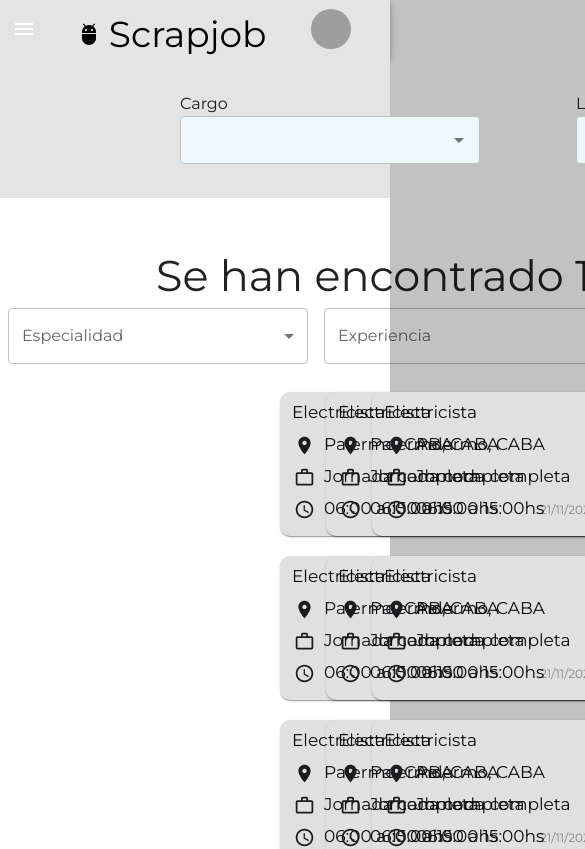
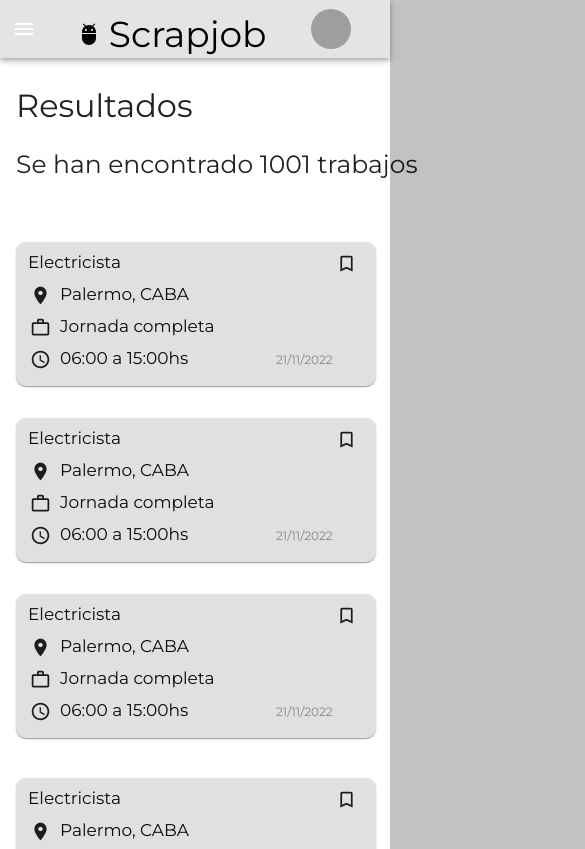
Before and after one commit to No-Country/s5-13-t-pern, a React (Vite) app in the folder packages/frontend/: page /jobs in a window 390 px wide. Shown: the top 849 px of the page, 585 px wide, since content can reach past the window. Built offline with nearby package versions, Linux system fonts and the light colour scheme; grey boxes are pictures that could not be loaded.

Commit message:
Jobs responsive

```diff
--- a/packages/frontend/src/components/Jobs/JobCard.jsx
+++ b/packages/frontend/src/components/Jobs/JobCard.jsx
@@ -6,16 +6,18 @@ import BookmarkBorderIcon from '@mui/icons-material/BookmarkBorder'
 import WorkOutlineIcon from '@mui/icons-material/WorkOutline'
 import AccessTimeIcon from '@mui/icons-material/AccessTime'
 import PlaceIcon from '@mui/icons-material/Place'
+import './JobCard.modules.css'
 
 const JobCard = (jobs) => {
     return (
         <Card
             sx={{
+                margin: '0px',
                 width: '360px',
                 height: '144px',
-                marginTop: '20px',
+                /* marginTop: '20px',
                 marginLeft: '20px',
-                marginRight: '20px',
+                marginRight: '20px', */
                 borderRadius: '10px',
                 bgcolor: '#E0E0E0',
             }}
--- /dev/null
+++ b/packages/frontend/src/components/Jobs/JobCard.modules.css
@@ -0,0 +1,8 @@
+.MuiPaper-root
+    MuiPaper-elevation
+    MuiPaper-rounded
+    MuiPaper-elevation1
+    MuiCard-root
+    css-dvospk-MuiPaper-root-MuiCard-root {
+    margin-right: 0 !important;
+}
--- a/packages/frontend/src/components/Jobs/JobsContainer.jsx
+++ b/packages/frontend/src/components/Jobs/JobsContainer.jsx
@@ -3,30 +3,47 @@ import Grid from '@mui/material/Grid'
 import JobCard from './JobCard'
 import jobs from '../../constants/jobs'
 import { Link } from 'react-router-dom'
+import { Container } from '@mui/system'
 
 const JobsContainer = () => (
-    <div>
+    <Container>
         {jobs.map((job) => (
             <Grid
                 container
-                rowSpacing={1}
-                columnSpacing={{ xs: 1, sm: 2, md: 3 }}
+                sx={{
+                    display: 'flex',
+                    justifyContent: 'center',
+                    alignItems: 'center',
+                }}
+                mb={1}
+                mt={1}
+                spacing={4}
+                direction={{
+                    xs: 'column',
+                    sm: 'column',
+                    md: 'row',
+                    lg: 'row',
+                    xl: 'row',
+                }}
+                /* rowSpacing={2}
+                columnSpacing={3}
+                justifyContent="center" */
                 key={job.id}
             >
-                <Grid item xs={4}>
+                <Grid item xs={1}>
                     <Link to="/jobcardpage">
                         <JobCard jobs={job} />
                     </Link>
                 </Grid>
-                <Grid item xs={4}>
+                <Grid item xs={1}>
                     <JobCard jobs={job} />
                 </Grid>
-                <Grid item xs={4}>
+                <Grid item xs={1}>
                     <JobCard jobs={job} />
                 </Grid>
             </Grid>
         ))}
-    </div>
+    </Container>
 )
 
 export default JobsContainer
--- a/packages/frontend/src/pages/Home/Home.jsx
+++ b/packages/frontend/src/pages/Home/Home.jsx
@@ -108,9 +108,10 @@ export default function Home() {
                             xl: 'end',
                         }}
                     >
-                        <Box>
+                        <Box fullWidth>
                             <Typography className="label">Cargo</Typography>
                             <SearchBox
+                                fullWidth
                                 sx={{
                                     fontFamily: 'Montserrat',
                                     color: 'black',
--- a/packages/frontend/src/pages/Jobs/Jobs.jsx
+++ b/packages/frontend/src/pages/Jobs/Jobs.jsx
@@ -4,9 +4,7 @@ import JobsContainer from '../../components/Jobs/JobsContainer'
 import { Stack } from '@mui/system'
 import './Jobs.modules.css'
 import { Box, Link } from '@mui/material'
-import SearchBox from '../../context/SearchBox'
 import Typography from '@mui/material/Typography'
-import Button from '@mui/material/Button'
 import Container from '@mui/material/Container'
 import SelectEspecialidad from '../../components/Select/SelectEspecialidad'
 import SelectExperiencia from '../../components/Select/SelectExperiencia'
@@ -15,83 +13,71 @@ import SelectSalario from '../../components/Select/SelectSalario'
 const Jobs = (jobs) => {
     return (
         <Container disableGutters maxWidth={false}>
-            <Stack
-                className="searchbox3"
-                direction="row"
-                alignItems="center"
-                spacing={12}
-                backgroundColor="#E4E4E4"
-                height="140px"
+            <Typography
+                mt={3}
+                ml={2}
+                display={{
+                    xs: 'flex',
+                    sm: 'flex',
+                    md: 'flex',
+                    lg: 'none',
+                    xl: 'none',
+                }}
+                sx={{
+                    fontFamily: 'Montserrat',
+                    fontStyle: 'normal',
+                    weight: '700',
+                    fontSize: '32px',
+                    linHeight: '32px',
+                }}
             >
-                <Stack
-                    direction="row"
-                    paddingLeft="180px"
-                    justifyContent="space-evenly"
-                    alignItems="center"
-                    spacing={12}
-                >
-                    <Box>
-                        <Typography className="label1">Cargo</Typography>
-                        <SearchBox
-                            sx={{
-                                fontFamily: 'Montserrat',
-                                color: 'black',
-                                fontSize: '30px',
-                                fontWeight: '700',
-                                lineHeight: '36px',
-                            }}
-                        />
-                    </Box>
-                    <Box>
-                        <Typography className="label1">Lugar</Typography>
-                        <SearchBox className="box2" />
-                    </Box>
-                    <Box>
-                        <Typography className="label1">Distancia</Typography>
-                        <SearchBox className="box3" />
-                    </Box>
-                    <div className="label2"></div>
-                    <Button
-                        sx={{
-                            color: 'black',
-                            width: '360px',
-                            height: '48px',
-                            borderRadius: '12px',
-
-                            fontWeight: '700',
-                            lineHeight: '36px',
-                            backgroundColor: 'rgba(224, 224, 224, 1)',
-                        }}
-                    >
-                        Buscar
-                    </Button>
-                </Stack>
-            </Stack>
-            <Box className="buscador">
+                Resultados
+            </Typography>
+            <Box
+                mt={2}
+                ml={2}
+                className="buscador"
+                display="flex"
+                justifyContent={{ xs: 'start', sm: 'start', md: 'center' }}
+            >
                 <Typography
                     sx={{
                         fontFamily: 'Montserrat',
                         fontStyle: 'normal',
                         weight: '400',
-                        fontSize: '43px',
                         linHeight: '56px',
+                    }}
+                    fontSize={{
+                        xs: '25px',
+                        sm: '25px',
+                        md: '38px',
+                        lg: '43px',
+                        xl: '43px',
                     }}
                 >
                     Se han encontrado 1001 trabajos
                 </Typography>
             </Box>
             <Stack
+                display={{
+                    xs: 'none',
+                    sm: 'none',
+                    md: 'none',
+                    lg: 'flex',
+                    xl: 'flex',
+                }}
                 direction="row"
                 justifyContent="space-evenly"
                 alignItems="center"
-                margin-top="150px"
+                /* margin-top="150px" */
+                mt={4}
             >
                 <SelectEspecialidad />
                 <SelectExperiencia />
                 <SelectSalario />
             </Stack>
 
-            <Stack className="containerjobs">
+            <Stack justifyContent="center">
                 <Link to="/">
                     <JobsContainer jobs={jobs} />
                 </Link>
--- a/packages/frontend/src/pages/Jobs/Jobs.modules.css
+++ b/packages/frontend/src/pages/Jobs/Jobs.modules.css
@@ -14,11 +14,4 @@
 .buscador {
     width: 691px;
     height: 56px;
-    margin-left: 156px;
-    margin-top: 46px;
 }
-
-.containerjobs {
-    padding-left: 260px;
-    padding-bottom: 30px;
-}
```
